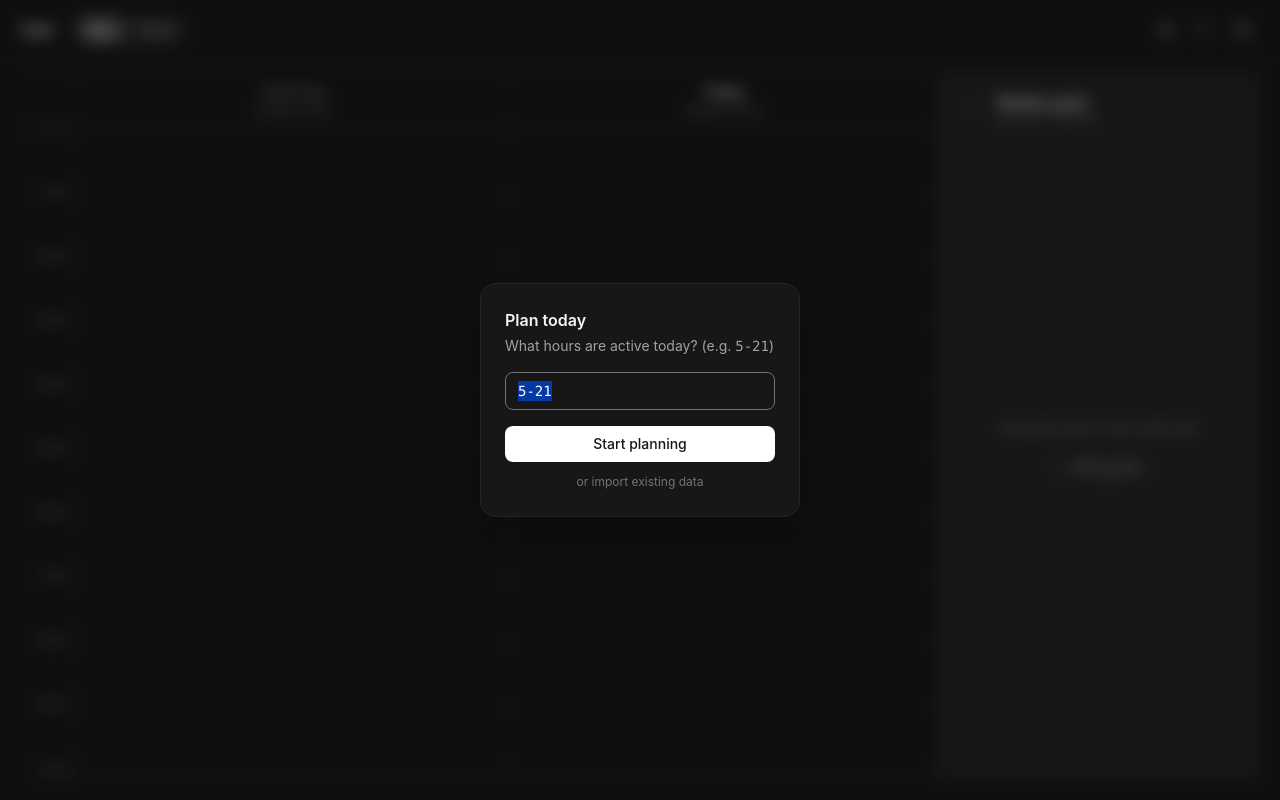
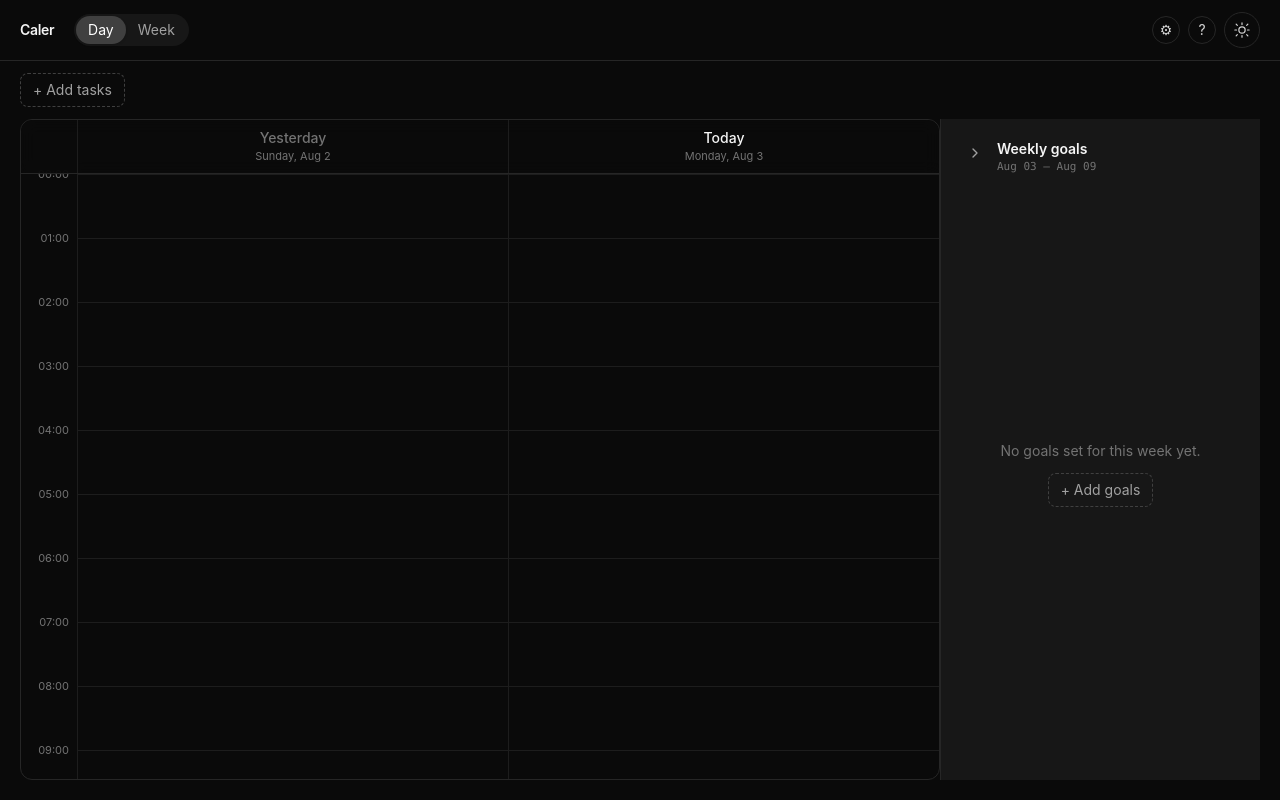
Before and after one commit to tiberiuiurco/caler, a React (Vite) app: page / in a window 1280 px wide. Built offline with nearby package versions, Linux system fonts and the light colour scheme.

Commit message:
fix: day interval dialog & composer virtual time

```diff
--- a/src/App.tsx
+++ b/src/App.tsx
@@ -45,6 +45,7 @@ export default function App() {
   const deleteTask = usePlannerStore((state) => state.deleteTask)
   const clearDay = usePlannerStore((state) => state.clearDay)
   const setQuickAddCursor = usePlannerStore((state) => state.setQuickAddCursor)
+  const resetQuickAddCursors = usePlannerStore((state) => state.resetQuickAddCursors)
   const setWeeklyGoals = usePlannerStore((state) => state.setWeeklyGoals)
   const setWeeklyGoalsExpanded = usePlannerStore((state) => state.setWeeklyGoalsExpanded)
 
@@ -63,7 +64,9 @@ export default function App() {
   // Which date the quick-add bar is currently filling. Defaults to today; paging/jumping the day
   // view or clicking a date's header in week view retargets it instead.
   const [quickAddDate, setQuickAddDate] = useState<DateKey>(today)
-  const [quickAddActive, setQuickAddActive] = useState(false)
+  // On app load, drop straight into the composer if today is already planned. Switching days
+  // never does this; the composer has to be toggled on (i / the button) for other dates.
+  const [quickAddActive, setQuickAddActive] = useState(() => Boolean(usePlannerStore.getState().ranges[today]))
   const [quickAddValue, setQuickAddValue] = useState('')
   const [quickAddFocusToken, setQuickAddFocusToken] = useState(0)
   const [selected, setSelected] = useState<{ id: string; date: DateKey } | null>(null)
@@ -71,26 +74,24 @@ export default function App() {
   const [abandonEntryPending, setAbandonEntryPending] = useState<{ direction: 1 | -1 } | null>(null)
   const [clearDayTarget, setClearDayTarget] = useState<DateKey | null>(null)
 
-  // Any open dialog/overlay owns the keyboard, so global shortcuts stand down while one is up.
-  const isOverlayOpen = Boolean(confirmDeleteTarget || abandonEntryPending || clearDayTarget || jumpDateOpen || settingsOpen)
-
   // Points the day view at `left`/`right` and retargets quick-add planning at the newly focused
-  // (right-hand) date, prompting for its active hours first if it doesn't have any yet.
+  // (right-hand) date. Switching days closes the composer; it's only reopened explicitly.
   const focusDayView = useCallback((left: DateKey, right: DateKey) => {
     setDayLeftDate(left)
     setDayRightDate(right)
     setQuickAddDate(right)
     setQuickAddValue('')
+    setQuickAddActive(false)
     setQuickAddFocusToken((token) => token + 1)
   }, [])
 
   const quickAddRange = ranges[quickAddDate]
+  // The day's active hours are only asked for when the composer is toggled on for a date that
+  // doesn't have them yet; confirming them drops straight into the composer.
+  const rangePromptOpen = quickAddActive && !quickAddRange
 
-  // As soon as the planning date's active range exists, drop straight into sequential quick-add.
-  const hasQuickAddRange = Boolean(quickAddRange)
-  useEffect(() => {
-    if (hasQuickAddRange) setQuickAddActive(true)
-  }, [hasQuickAddRange, quickAddDate])
+  // Any open dialog/overlay owns the keyboard, so global shortcuts stand down while one is up.
+  const isOverlayOpen = Boolean(confirmDeleteTarget || abandonEntryPending || clearDayTarget || jumpDateOpen || settingsOpen || rangePromptOpen)
 
   // Switching the view surface (either way: day<->week, via the header buttons or the q/e
   // shortcuts) always resets quick-add planning back to today, with a clean, empty draft.
@@ -121,8 +122,8 @@ export default function App() {
     [today, focusDayView],
   )
 
-  // Clicking a date's header in week view enables the same sequential quick-add flow day view
-  // gives today: prompting for an hour range first if that date doesn't have one yet.
+  // Clicking a date's header in week view retargets quick-add at that date, without opening the
+  // composer (toggling it on prompts for the date's hour range first if it doesn't have one yet).
   // Keeps the sidebar/selection pointed at a task after it's dragged to a different day.
   function handleTaskMoved(task: Task, newDate: DateKey) {
     setSelected((current) => (current && current.id === task.id ? { id: task.id, date: newDate } : current))
@@ -131,8 +132,8 @@ export default function App() {
   function handleSelectPlanningDate(date: DateKey) {
     setQuickAddDate(date)
     setQuickAddValue('')
+    setQuickAddActive(false)
     setQuickAddFocusToken((token) => token + 1)
-    if (ranges[date]) setQuickAddActive(true)
   }
 
   const selectedTask: Task | null = useMemo(() => {
@@ -204,11 +205,9 @@ export default function App() {
       // "+Continue adding tasks"). Once active the bar auto-focuses itself, so this can
       // only ever fire while it's off — typing "i" into the bar itself just types "i".
       if ((event.key === 'i' || event.key === 'I') && !quickAddActive) {
-        if (quickAddRange) {
-          event.preventDefault()
-          setQuickAddActive(true)
-          setQuickAddFocusToken((token) => token + 1)
-        }
+        event.preventDefault()
+        setQuickAddActive(true)
+        setQuickAddFocusToken((token) => token + 1)
         return
       }
       // Prompts for a "MM/DD" date and jumps the day view straight to it, paired with today.
@@ -271,6 +270,12 @@ export default function App() {
     quickAddActive,
   ])
 
+  // Skip-ahead gaps only last for one composer session: opening/closing it or retargeting another
+  // date drops them, so the composer always resumes from the day's real last task end.
+  useEffect(() => {
+    resetQuickAddCursors()
+  }, [quickAddActive, quickAddDate, resetQuickAddCursors])
+
   // The tracked quick-add cursor only advances when a task is added/skipped through the
   // composer itself, so it goes stale whenever a task is created some other way (click-drag,
   // editing, data loaded from storage). Taking the max with the actual last task end time lets
@@ -324,16 +329,23 @@ export default function App() {
   const goalsWeekLabel = formatWeekRangeLabel(goalsWeek[0], goalsWeek[6])
 
   const cursor = Math.max(quickAddCursor[quickAddDate] ?? quickAddRange?.start ?? 0, lastTaskEndFor(quickAddDate))
-  const showContinueButton = Boolean(quickAddRange) && !quickAddActive && cursor < (quickAddRange?.end ?? 0)
+  const showContinueButton = !quickAddActive && (!quickAddRange || cursor < quickAddRange.end)
   const quickAddDateLabel = quickAddDate === today ? undefined : formatDayLabel(quickAddDate)
 
   return (
     <div className="flex h-screen flex-col">
-      {!quickAddRange && (
+      {rangePromptOpen && (
         <RangeModal
           dateLabel={quickAddDateLabel}
-          onConfirm={(start, end) => setRange(quickAddDate, { start, end })}
-          onOpenSettings={() => setSettingsOpen(true)}
+          onConfirm={(start, end) => {
+            setRange(quickAddDate, { start, end })
+            setQuickAddFocusToken((token) => token + 1)
+          }}
+          onCancel={() => setQuickAddActive(false)}
+          onOpenSettings={() => {
+            setQuickAddActive(false)
+            setSettingsOpen(true)
+          }}
         />
       )}
 
@@ -434,7 +446,7 @@ export default function App() {
             onClick={() => setQuickAddActive(true)}
             className="rounded-lg border border-dashed border-neutral-300 px-3 py-1.5 text-sm text-neutral-500 transition hover:border-neutral-400 hover:text-neutral-700 dark:border-neutral-700 dark:text-neutral-400 dark:hover:text-neutral-200"
           >
-            + Continue adding tasks{quickAddDateLabel ? ` for ${quickAddDateLabel}` : ''}
+            + {quickAddRange ? 'Continue adding' : 'Add'} tasks{quickAddDateLabel ? ` for ${quickAddDateLabel}` : ''}
           </button>
         </div>
       )}
--- a/src/components/RangeModal.tsx
+++ b/src/components/RangeModal.tsx
@@ -4,12 +4,14 @@ interface RangeModalProps {
   /** When set, the modal is for a date other than today (e.g. picked in week view) and shows it explicitly. */
   dateLabel?: string
   onConfirm: (start: number, end: number) => void
+  /** Escape closes the prompt without setting a range. */
+  onCancel: () => void
   onOpenSettings?: () => void
 }
 
 const RANGE_PATTERN = /^\s*(\d{1,2}(?:\.\d+)?)\s*-\s*(\d{1,2}(?:\.\d+)?)\s*$/
 
-export function RangeModal({ dateLabel, onConfirm, onOpenSettings }: RangeModalProps) {
+export function RangeModal({ dateLabel, onConfirm, onCancel, onOpenSettings }: RangeModalProps) {
   const [value, setValue] = useState('5-21')
   const [error, setError] = useState<string | null>(null)
   const inputRef = useRef<HTMLInputElement>(null)
@@ -19,6 +21,14 @@ export function RangeModal({ dateLabel, onConfirm, onOpenSettings }: RangeModalP
     inputRef.current?.focus()
     inputRef.current?.select()
   }, [])
+
+  useEffect(() => {
+    function handleKeyDown(event: KeyboardEvent) {
+      if (event.key === 'Escape') onCancel()
+    }
+    window.addEventListener('keydown', handleKeyDown)
+    return () => window.removeEventListener('keydown', handleKeyDown)
+  }, [onCancel])
 
   function handleSubmit(event: React.FormEvent) {
     event.preventDefault()
--- a/src/store/plannerStore.ts
+++ b/src/store/plannerStore.ts
@@ -9,7 +9,11 @@ export interface PlannerState {
   theme: Theme
   ranges: Record<DateKey, DayRange>
   tasks: Record<DateKey, Task[]>
-  /** Hour cursor for sequential quick-add, per day. */
+  /**
+   * Hour cursor for sequential quick-add, per day. Only meaningful while the composer is open: it
+   * carries in-session "skip ahead" gaps, and is reset whenever the composer closes so it reopens
+   * from the real schedule. Not persisted.
+   */
   quickAddCursor: Record<DateKey, number>
   /** Live preview of a task currently being dragged, so any day column can render its drop target. */
   dragPreview: DragPreview | null
@@ -28,6 +32,8 @@ export interface PlannerState {
   /** Removes every task on `date` and rewinds its quick-add cursor to the start of the day's range. Other days are untouched. */
   clearDay: (date: DateKey) => void
   setQuickAddCursor: (date: DateKey, cursor: number) => void
+  /** Drops every tracked quick-add cursor, so the composer falls back to the day's actual last task end. */
+  resetQuickAddCursors: () => void
   setDragPreview: (preview: DragPreview | null) => void
   setWeeklyGoals: (weekStart: DateKey, markdown: string) => void
   setWeeklyGoalsExpanded: (expanded: boolean) => void
@@ -125,6 +131,8 @@ export const usePlannerStore = create<PlannerState>()(
       setQuickAddCursor: (date, cursor) =>
         set((state) => ({ quickAddCursor: { ...state.quickAddCursor, [date]: cursor } })),
 
+      resetQuickAddCursors: () => set({ quickAddCursor: {} }),
+
       setDragPreview: (preview) => set({ dragPreview: preview }),
 
       setWeeklyGoals: (weekStart, markdown) =>
@@ -161,7 +169,6 @@ export const usePlannerStore = create<PlannerState>()(
         theme: state.theme,
         ranges: state.ranges,
         tasks: state.tasks,
-        quickAddCursor: state.quickAddCursor,
         weeklyGoals: state.weeklyGoals,
         weeklyGoalsExpanded: state.weeklyGoalsExpanded,
       }),
```
